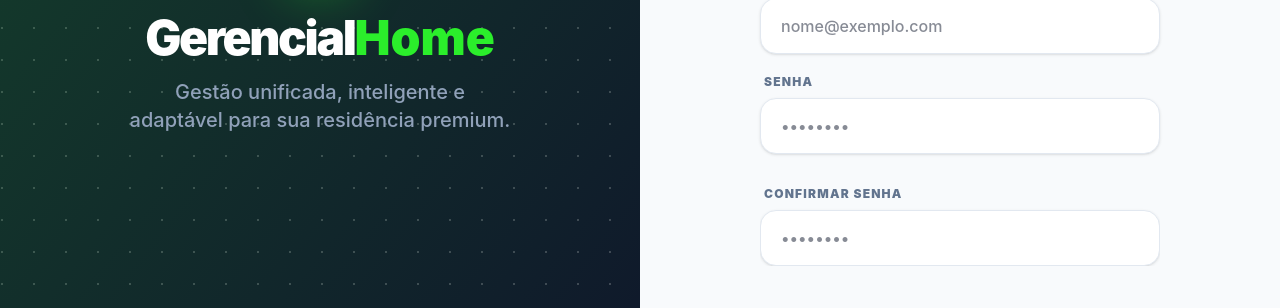
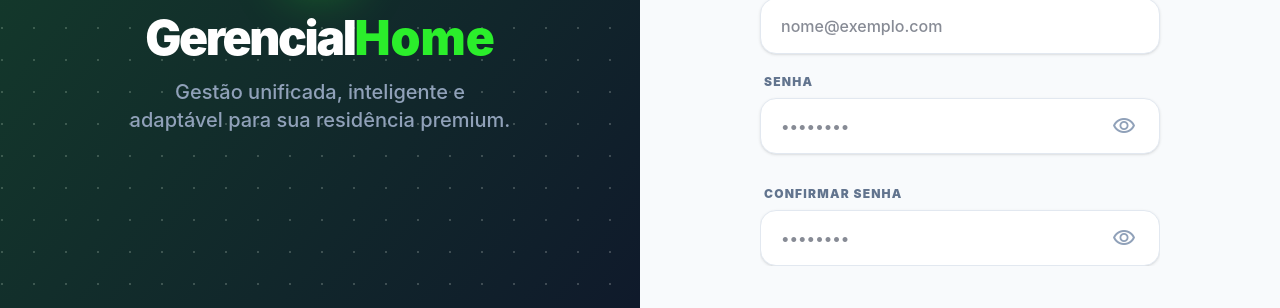
Before and after one commit to Tnunesjoaquim/GerencialHome, a Next.js app: page /login in a window 1280 px wide. Both pictures are taken after a click on the button "CADASTRAR". Shown: the part 390-698 px from the top of the page. Built offline with nearby package versions, Linux system fonts and the light colour scheme.

Commit message:
Feat: Add toggle password visibility on Login screen

```diff
--- a/app/login/page.tsx
+++ b/app/login/page.tsx
@@ -14,6 +14,8 @@ function LoginContent() {
     const [avatarFile, setAvatarFile] = useState<File | null>(null)
     const { theme, toggleTheme } = useTheme()
     const [mounted, setMounted] = useState(false)
+    const [showPassword, setShowPassword] = useState(false)
+    const [showConfirmPassword, setShowConfirmPassword] = useState(false)
 
     useEffect(() => { setMounted(true) }, [])
 
@@ -199,15 +201,25 @@ function LoginContent() {
                                     <a href="#" className="text-xs font-bold text-primary hover:underline">Esqueceu?</a>
                                 )}
                             </div>
+                            <div className="relative">
                                 <input
-                                className="h-14 px-5 rounded-2xl bg-white dark:bg-zinc-900 border border-slate-200 dark:border-zinc-800 focus:border-primary dark:focus:border-primary focus:ring-4 focus:ring-primary/10 outline-none transition-all text-slate-900 dark:text-white shadow-sm font-medium"
+                                    className="w-full h-14 pl-5 pr-14 rounded-2xl bg-white dark:bg-zinc-900 border border-slate-200 dark:border-zinc-800 focus:border-primary dark:focus:border-primary focus:ring-4 focus:ring-primary/10 outline-none transition-all text-slate-900 dark:text-white shadow-sm font-medium"
                                     id="access_key"
                                     name="access_key"
-                                type="password"
+                                    type={showPassword ? 'text' : 'password'}
                                     placeholder="••••••••"
                                     autoComplete="new-password"
                                     required
                                 />
+                                <button
+                                    type="button"
+                                    onClick={() => setShowPassword(!showPassword)}
+                                    className="absolute right-4 top-1/2 -translate-y-1/2 text-slate-400 hover:text-primary transition-colors flex items-center justify-center p-2 rounded-xl hover:bg-slate-50 dark:hover:bg-zinc-800/80"
+                                    title={showPassword ? "Ocultar senha" : "Mostrar senha"}
+                                >
+                                    <span className="material-symbols-outlined text-lg">{showPassword ? 'visibility_off' : 'visibility'}</span>
+                                </button>
+                            </div>
                         </div>
 
                         <AnimatePresence mode="popLayout">
@@ -224,15 +236,25 @@ function LoginContent() {
                                             Confirmar Senha
                                         </label>
                                     </div>
+                                    <div className="relative">
                                         <input
-                                        className="h-14 px-5 rounded-2xl bg-white dark:bg-zinc-900 border border-slate-200 dark:border-zinc-800 focus:border-primary dark:focus:border-primary focus:ring-4 focus:ring-primary/10 outline-none transition-all text-slate-900 dark:text-white shadow-sm font-medium"
+                                            className="w-full h-14 pl-5 pr-14 rounded-2xl bg-white dark:bg-zinc-900 border border-slate-200 dark:border-zinc-800 focus:border-primary dark:focus:border-primary focus:ring-4 focus:ring-primary/10 outline-none transition-all text-slate-900 dark:text-white shadow-sm font-medium"
                                             id="confirm_access_key"
                                             name="confirm_access_key"
-                                        type="password"
+                                            type={showConfirmPassword ? 'text' : 'password'}
                                             placeholder="••••••••"
                                             autoComplete="new-password"
                                             required={!isLogin}
                                         />
+                                        <button
+                                            type="button"
+                                            onClick={() => setShowConfirmPassword(!showConfirmPassword)}
+                                            className="absolute right-4 top-1/2 -translate-y-1/2 text-slate-400 hover:text-primary transition-colors flex items-center justify-center p-2 rounded-xl hover:bg-slate-50 dark:hover:bg-zinc-800/80"
+                                            title={showConfirmPassword ? "Ocultar senha" : "Mostrar senha"}
+                                        >
+                                            <span className="material-symbols-outlined text-lg">{showConfirmPassword ? 'visibility_off' : 'visibility'}</span>
+                                        </button>
+                                    </div>
                                 </motion.div>
                             )}
                         </AnimatePresence>
```
Lines whose indentation alone changed are shown as unchanged.
